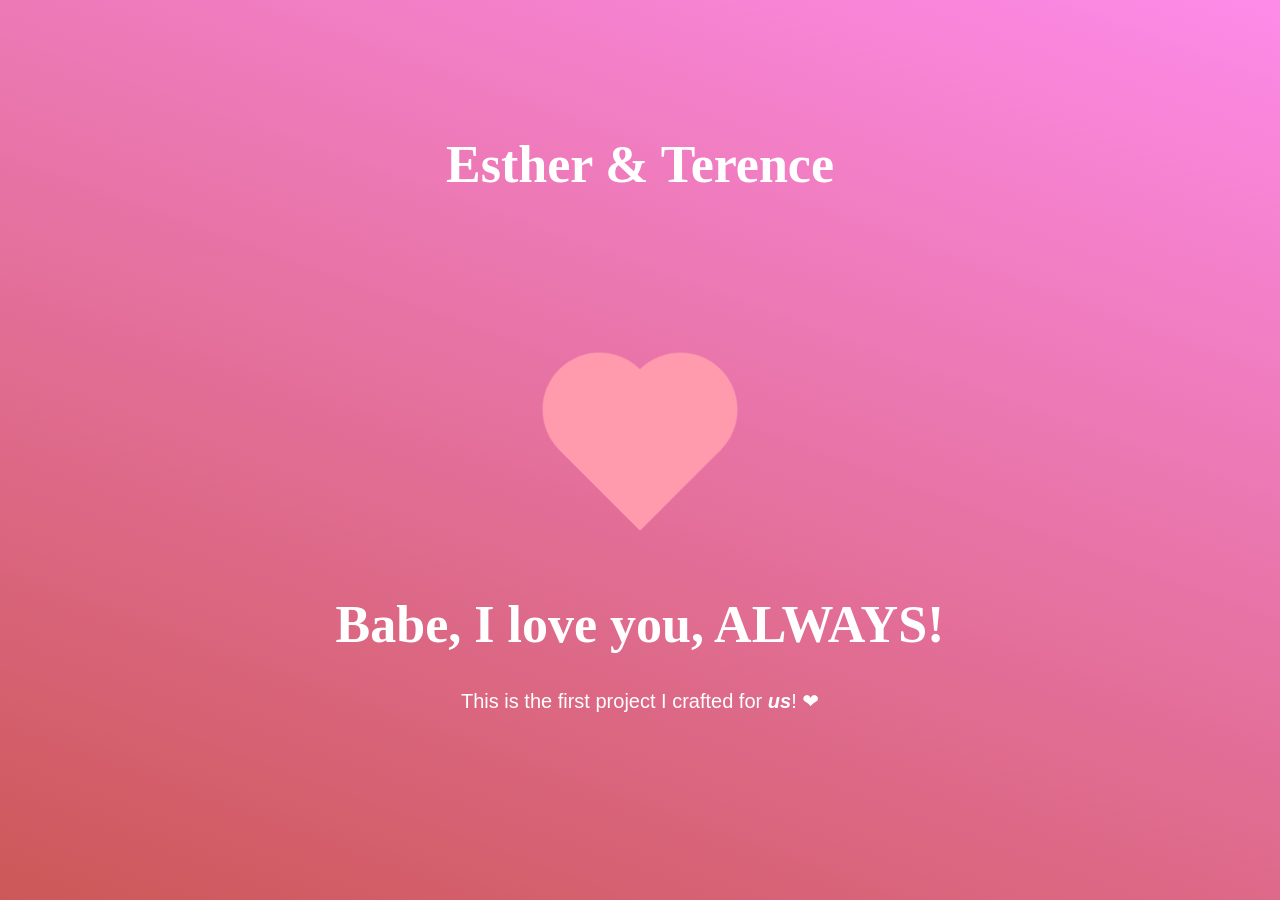
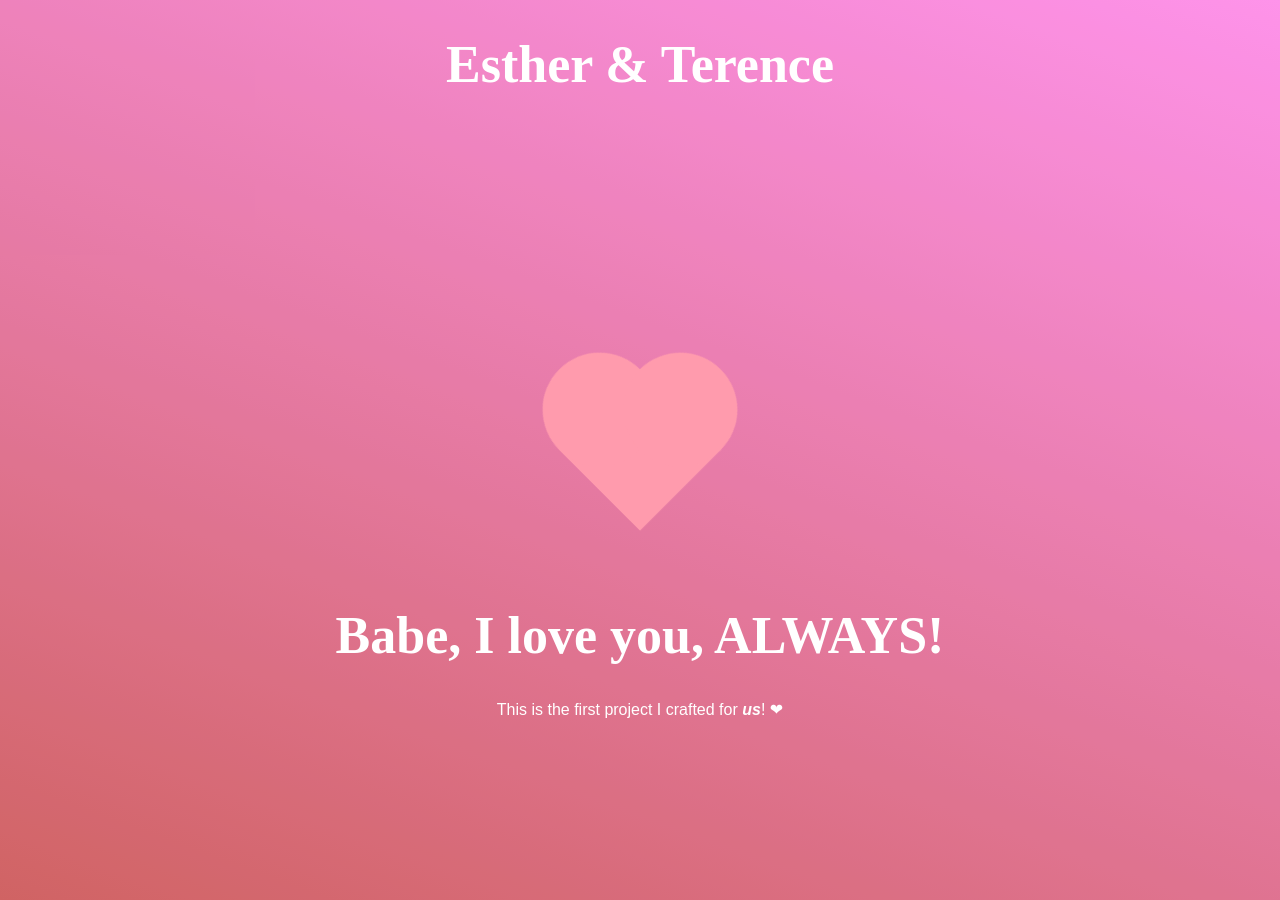
Before and after one commit to terrencekhng/hyaocuk.github.io, a Jekyll site: the page heart/index.html, which Jekyll copies as it is, in a window 1280 px wide. Built offline with Jekyll 4.4.1, drawn with Linux system fonts in a browser that asks for light colours; Markdown is read by kramdown in place of the engine named in the settings.

Commit message:
Update style, more responsive.

```diff
--- a/heart/index.html
+++ b/heart/index.html
@@ -1,7 +1,66 @@
 <!DOCTYPE html>
 <html>
-<title>Beating heart!</title>
+<head>
+	<meta name="viewport" content="width=device-width, initial-scale=1.0">
+	<title>Beating heart!</title>
 <style>
+
+	body, html, main {
+		padding: 0;
+		margin: 0;
+	}
+
+	@media only screen and (max-width: 413px) {
+		.love-words {
+			margin-top: 4em;
+		}
+		.love-words.second {
+			margin-top: 4em;
+		}
+	}
+
+	@media only screen and (min-width: 414px) and (max-width: 620px) {
+		.heart {
+			/*top: 20em;*/
+		}
+		.love-words {
+			font-size: 2em;
+			margin-top: 4em;
+		}
+		.love-words.second {
+			font-size: 2em;
+			margin-top: 5em;
+		}
+
+	}
+
+	@media only screen and (min-width: 621px) {
+		.heart {
+			top: 15em;
+		}
+		.love-words {
+			font-size: 48px;
+		}
+		.love-words.second {
+			font-size: 48px;
+			margin-top: 2em;
+		}
+	}
+
+	@media only screen and (min-width: 1200px) {
+		.heart {
+			top: 0;
+			bottom: 0;
+		}
+		.love-words {
+			font-size: 52px;
+		}
+		.love-words.second {
+			font-size: 52px;
+			margin-top: 3em;
+		}
+	}
+
 	.back {
 		background: linear-gradient(30deg, #e66465, #9198e5);
 		margin: 0;
@@ -12,9 +71,10 @@
 		padding: 0;
 		position: fixed;
 		animation-name: backdiv;
-		animation-duration: 1s;
+		animation-duration: 0.5s;
 		animation-iteration-count: infinite;
 		animation-fill-mode: forwards;
+		/*animation-timing-function: ease-in;*/
 	}
 
 	.heart {
@@ -61,35 +121,49 @@
     	animation-iteration-count: infinite;
 	}
 
+	.container {
+		display: flex;
+		flex-direction: column;
+		width: 100%;
+		height: 100vh;
+		justify-content: center;
+		align-items: center;
+	}
+
 	.love-words-container {
-		position: absolute;
+		position: relative;
 		margin: auto;
 		right: 0;
 		left: 0;
-		top: 100px;
-		height: 80px;
+		top: 0;
 		width: 100%;
+		height: 50%;
 	}
 
 	.love-words-container.second {
-		bottom: -200px;
+		/*bottom: -200px;*/
+		align-items: center;
 	}
 
 	.love-words {
 		color: #fff;
 		text-align: center;
-		font-size: 52px;
+		width: 100%;
+	}
+
+	.love-words.second {
+		/*margin-left: 1em;
+		margin-right: 1em;*/
 	}
 
 	.love-content {
 		color: #fff;
 		text-align: center;
 		font-family: Helvitica, sans-serif;
-		font-size: 20px;
 	}
 
 	@keyframes backdiv {
-		50% {
+		20% {
 			background: linear-gradient(20deg, #C53D3D, #fe78e5);
 			opacity: 80%;
 		}
@@ -117,19 +191,24 @@
 
 
 </style>
+</head>
+
 <body>
 	<main>
 		<div class="back"></div>
+		<div class="container">
 			<div class="love-words-container">
-			<h1 class="love-words">Esther & Terence</h1>
+				<h1 class="love-words">Esther & Terence</h1>
+			</div>
+
+			<div class="love-words-container second">
+				<h1 class="love-words second">Babe, I love you, ALWAYS!</h1>
+				<p class="love-content">This is the first project I crafted for <em><strong>us</strong></em>! ❤</p>
+			</div>
 		</div>
 
+
 		<div class="heart"></div>
-
-		<div class="love-words-container second">
-			<h1 class="love-words">Babe, I love you, ALWAYS!</h1>
-			<p class="love-content">This is the first project I crafted for <em><strong>us</strong></em>! ❤</p>
-		</div>
 	</main>
 </body>
 </html>
```
